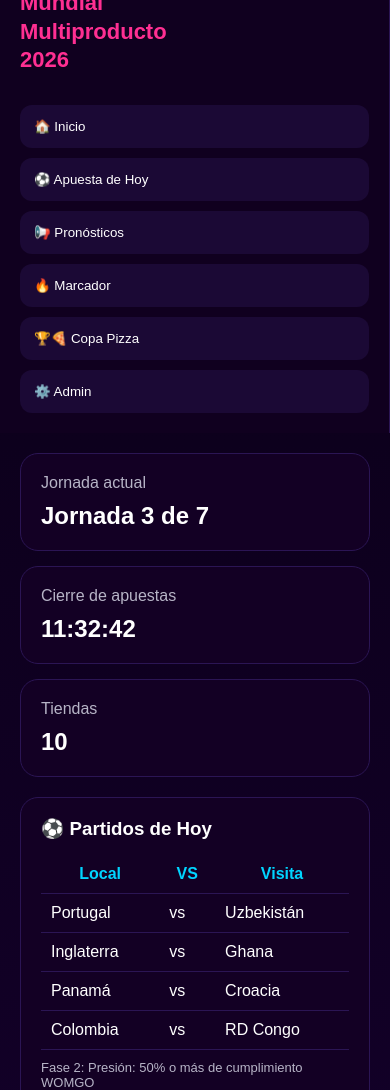
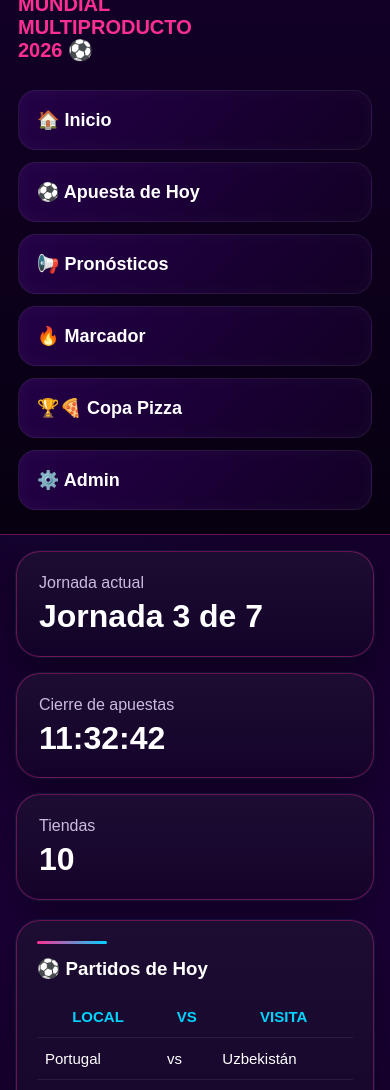
Before and after one commit to Meridional-Wom/Mundial-Multiproducto-Wom, a plain HTML site: page index.html in a window 390 px wide. Shown: the part 101-1191 px from the top of the page. Drawn offline with Linux system fonts and the light colour scheme.

Commit message:
Actualizar styles.css

```diff
--- a/styles.css
+++ b/styles.css
@@ -1,210 +1,235 @@
 :root{
   --wom:#2B0057;
-  --wom2:#4B0E9E;
-  --pink:#FF2F92;
-  --blue:#00D4FF;
-  --gold:#F5C542;
-  --bg:#090015;
-  --card:#130024;
-  --border:#2b1554;
+  --wom-dark:#080014;
+  --wom-card:#16002f;
+  --pink:#ff2f92;
+  --blue:#00d4ff;
+  --gold:#f7c948;
+  --green:#39ff88;
   --text:#ffffff;
-  --muted:#b7b4c7;
+  --muted:#c9bddf;
+  --border:rgba(255,47,146,.35);
 }
 
-*{
-  margin:0;
-  padding:0;
-  box-sizing:border-box;
+*{box-sizing:border-box;margin:0;padding:0}
+
+body{
+  font-family:Arial,Helvetica,sans-serif;
+  color:var(--text);
+  background:
+    radial-gradient(circle at 80% 0%, rgba(255,47,146,.35), transparent 28%),
+    radial-gradient(circle at 20% 10%, rgba(0,212,255,.25), transparent 30%),
+    linear-gradient(180deg,#080014,#1b0038 55%,#090015);
 }
 
-body{
-  background:linear-gradient(180deg,#090015,#15002d);
-  color:var(--text);
-  font-family:Arial,Helvetica,sans-serif;
-}
-
-.app{
-  display:flex;
-  min-height:100vh;
-}
+.app{min-height:100vh;display:flex}
 
 .sidebar{
-  width:260px;
-  background:#10001f;
+  width:280px;
+  padding:24px 18px;
+  background:linear-gradient(180deg,#14002b,#070010);
   border-right:1px solid var(--border);
-  padding:20px;
+  position:relative;
 }
 
 .sidebar h1{
-  font-size:52px;
-  color:#fff;
-  margin-bottom:10px;
+  font-size:58px;
+  font-weight:900;
+  font-style:italic;
+  letter-spacing:-3px;
+  text-shadow:0 0 18px rgba(255,255,255,.35);
 }
 
 .sidebar h2{
+  margin:8px 0 28px;
+  font-size:22px;
+  line-height:1.15;
+  text-transform:uppercase;
   color:var(--pink);
-  font-size:22px;
-  line-height:1.3;
-  margin-bottom:30px;
 }
 
-.sidebar nav{
-  display:flex;
-  flex-direction:column;
-  gap:10px;
+.sidebar h2::after{
+  content:" ⚽";
 }
 
-.sidebar button{
-  border:none;
-  border-radius:12px;
-  background:#1b0935;
+nav{display:flex;flex-direction:column;gap:12px}
+
+nav button{
+  border:1px solid rgba(255,255,255,.08);
+  border-radius:18px;
+  padding:16px;
+  background:linear-gradient(135deg,#240047,#120025);
   color:#fff;
-  padding:14px;
+  font-size:16px;
+  font-weight:700;
   text-align:left;
-  cursor:pointer;
+  box-shadow:inset 0 0 18px rgba(255,255,255,.03);
 }
 
-.sidebar button:hover{
-  background:var(--pink);
+nav button:hover{
+  background:linear-gradient(135deg,var(--pink),#7c1cff);
 }
 
 .content{
   flex:1;
-  padding:20px;
+  padding:22px;
 }
 
 .hero{
   display:grid;
   grid-template-columns:repeat(3,1fr);
-  gap:15px;
+  gap:16px;
   margin-bottom:20px;
 }
 
-.hero div{
-  background:var(--card);
+.hero div,
+.card{
+  background:
+    linear-gradient(180deg,rgba(255,255,255,.05),rgba(255,255,255,.01)),
+    rgba(18,0,40,.92);
   border:1px solid var(--border);
-  border-radius:18px;
-  padding:20px;
+  border-radius:24px;
+  box-shadow:
+    0 0 0 1px rgba(0,212,255,.08),
+    0 18px 40px rgba(0,0,0,.35);
 }
 
-.hero p{
+.hero div{
+  padding:22px;
+}
+
+.hero p,
+.small{
   color:var(--muted);
-  margin-bottom:10px;
 }
 
 .hero h2{
-  color:#fff;
+  margin-top:8px;
+  font-size:34px;
+  line-height:1.05;
 }
 
 .grid{
   display:grid;
   grid-template-columns:2fr 1fr 1fr;
-  gap:20px;
+  gap:18px;
 }
 
 .card{
-  background:var(--card);
-  border:1px solid var(--border);
-  border-radius:18px;
   padding:20px;
-  margin-bottom:20px;
+  margin-bottom:18px;
 }
 
 .card h2,
 .card h3{
-  margin-bottom:15px;
+  margin-bottom:16px;
+  font-weight:900;
 }
 
 .trophy{
   text-align:center;
+  background:
+    radial-gradient(circle at 50% 20%,rgba(247,201,72,.35),transparent 30%),
+    linear-gradient(180deg,#26004f,#110020);
 }
 
-.section{
-  display:none;
+.trophy h3{
+  color:var(--gold);
 }
 
-.section.active{
-  display:block;
+.trophy h2{
+  font-size:32px;
 }
+
+.section{display:none}
+.section.active{display:block}
 
 label{
   display:block;
-  margin-top:12px;
-  margin-bottom:8px;
+  margin:14px 0 7px;
+  color:var(--muted);
+  font-weight:700;
 }
 
-input,
-select{
+input,select{
   width:100%;
-  padding:12px;
-  border-radius:10px;
-  border:none;
-  background:#221040;
+  padding:15px;
+  border-radius:16px;
+  border:1px solid rgba(255,255,255,.1);
+  background:#210044;
   color:#fff;
-  margin-bottom:10px;
+  font-size:16px;
 }
 
 .primary{
   width:100%;
-  margin-top:20px;
-  padding:15px;
+  margin-top:18px;
+  padding:17px;
   border:none;
-  border-radius:12px;
-  background:var(--pink);
-  color:white;
-  font-weight:bold;
-  cursor:pointer;
-}
-
-.primary:hover{
-  opacity:.9;
-}
-
-.small{
-  font-size:13px;
-  color:var(--muted);
-  margin-top:10px;
+  border-radius:18px;
+  background:linear-gradient(135deg,var(--pink),#8d22ff);
+  color:#fff;
+  font-size:17px;
+  font-weight:900;
+  text-transform:uppercase;
+  box-shadow:0 0 24px rgba(255,47,146,.45);
 }
 
 table{
   width:100%;
   border-collapse:collapse;
+  overflow:hidden;
 }
 
-table th,
-table td{
-  padding:10px;
-  border-bottom:1px solid var(--border);
+th{
+  color:var(--blue);
+  text-transform:uppercase;
+  font-size:13px;
 }
 
-table th{
-  color:var(--blue);
+td,th{
+  padding:13px 10px;
+  border-bottom:1px solid rgba(255,255,255,.08);
+}
+
+tr:hover{
+  background:rgba(255,255,255,.04);
 }
 
 .badge{
-  background:var(--pink);
-  color:white;
-  padding:5px 10px;
-  border-radius:20px;
+  display:inline-block;
+  background:linear-gradient(135deg,var(--pink),#7c1cff);
+  padding:6px 12px;
+  border-radius:999px;
+  font-weight:800;
 }
 
-.status-ok{
-  color:#3ddc84;
+.status-ok{color:var(--green);font-weight:900}
+.status-no{color:#ff4d6d;font-weight:900}
+
+.card::before{
+  content:"";
+  display:block;
+  height:3px;
+  width:70px;
+  background:linear-gradient(90deg,var(--pink),var(--blue));
+  border-radius:999px;
+  margin-bottom:14px;
 }
 
-.status-no{
-  color:#ff4d6d;
-}
-
-@media(max-width:1000px){
-
-  .app{
-    flex-direction:column;
-  }
+@media(max-width:900px){
+  .app{display:block}
 
   .sidebar{
     width:100%;
+    border-right:none;
+    border-bottom:1px solid var(--border);
   }
+
+  .sidebar h1{font-size:54px}
+  .sidebar h2{font-size:20px}
+
+  .content{padding:16px}
 
   .hero{
     grid-template-columns:1fr;
@@ -214,4 +239,17 @@ table th{
     grid-template-columns:1fr;
   }
 
+  .hero h2{
+    font-size:32px;
+  }
+
+  nav button{
+    font-size:18px;
+    padding:18px;
+  }
+
+  td,th{
+    font-size:15px;
+    padding:12px 8px;
+  }
 }
```
